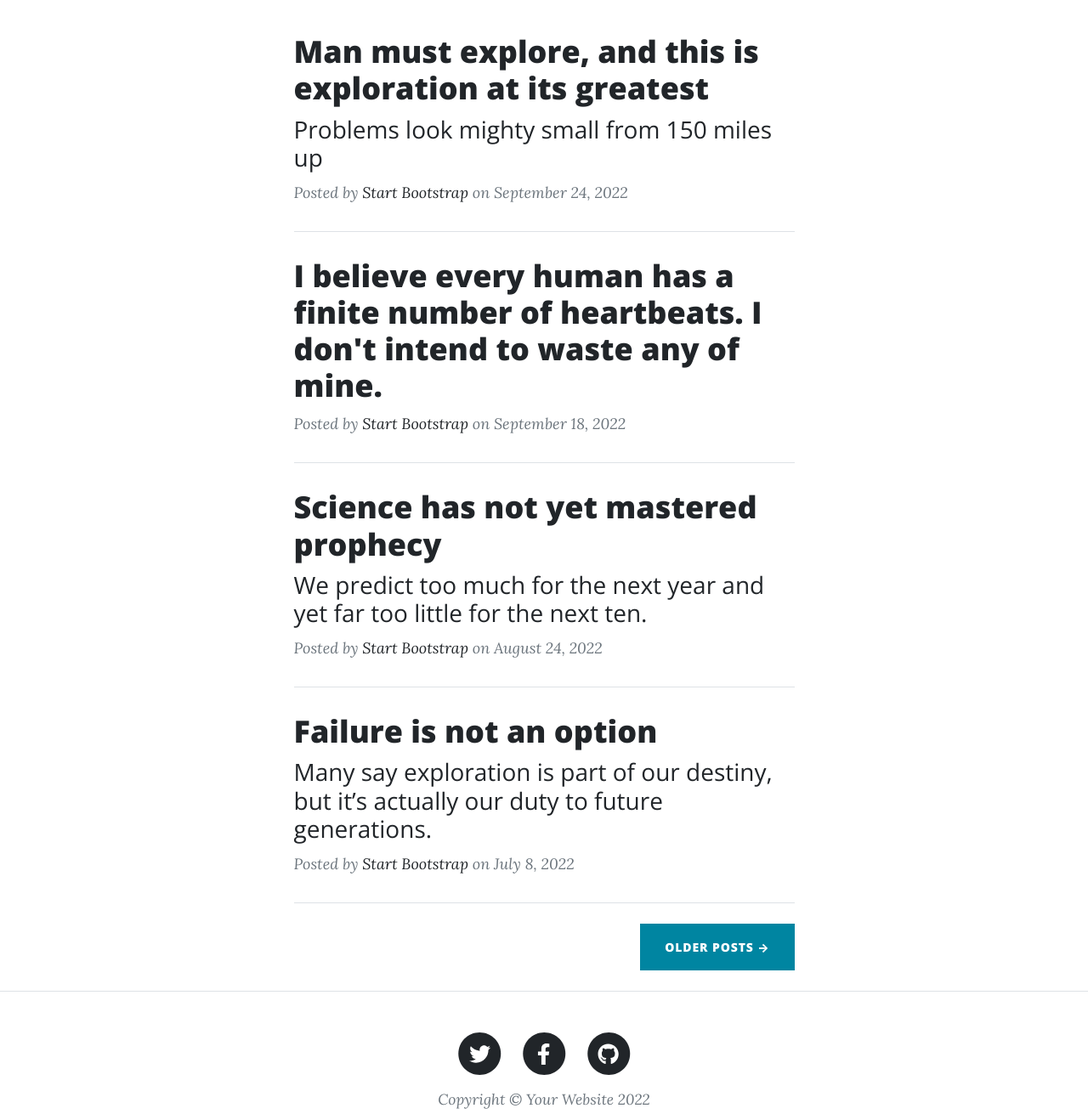
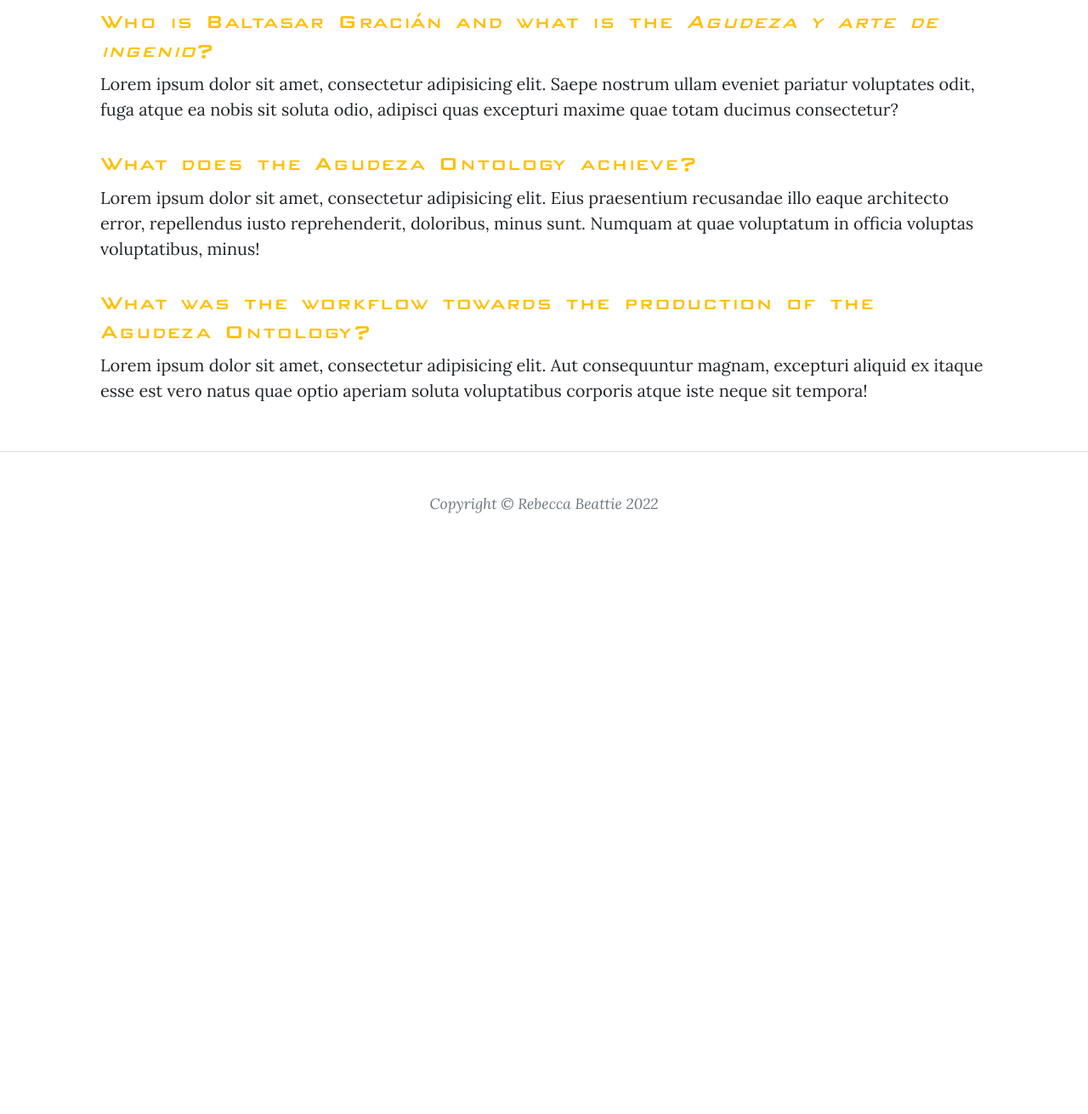
Before and after one commit to AgudezaOntology/home, a website: page dist/index.html in a window 1280 px wide. Shown: the part 720-2031 px from the top of the page at 85% size. After the commit the page ends 1374 px from the top, so only its background shows below. Drawn offline with nearby package versions, Linux system fonts and the light colour scheme.

Commit message:
EditPageLayout

```diff
--- a/dist/index.html
+++ b/dist/index.html
@@ -32,10 +32,10 @@
                 </button>
                 <div class="collapse navbar-collapse" id="navbarResponsive">
                     <ul class="navbar-nav ms-auto py-4 py-lg-0">
-                        <li class="nav-item"><a class="nav-link px-lg-3 py-3 py-lg-4" href="index.html" style="font-family:HeaderFont">Data Processing</a></li>
-                        <li class="nav-item"><a class="nav-link px-lg-3 py-3 py-lg-4" href="about.html" style="font-family:HeaderFont">Ontology Design</a></li>
-                        <li class="nav-item"><a class="nav-link px-lg-3 py-3 py-lg-4" href="post.html" style="font-family:HeaderFont">Agudeza Ontology</a></li>
-                        <li class="nav-item"><a class="nav-link px-lg-3 py-3 py-lg-4" href="contact.html" style="font-family:HeaderFont">Knowledge Representation</a></li>
+                        <li class="nav-item"><a class="nav-link px-lg-3 py-3 py-lg-4" href="dataprocessing.html" style="font-family:HeaderFont">Data Processing</a></li>
+                        <li class="nav-item"><a class="nav-link px-lg-3 py-3 py-lg-4" href="ontologydesign.html" style="font-family:HeaderFont">Ontology Design</a></li>
+                        <li class="nav-item"><a class="nav-link px-lg-3 py-3 py-lg-4" href="agudezaontology.html" style="font-family:HeaderFont">Agudeza Ontology</a></li>
+                        <li class="nav-item"><a class="nav-link px-lg-3 py-3 py-lg-4" href="knowledgerepresentation.html" style="font-family:HeaderFont">Knowledge Representation</a></li>
                     </ul>
                 </div>
             </div>
@@ -54,99 +54,25 @@
             </div>
         </header>
         <!-- Main Content-->
-        <div class="container px-4 px-lg-5">
-            <div class="row gx-4 gx-lg-5 justify-content-center">
-                <div class="col-md-10 col-lg-8 col-xl-7">
-                    <!-- Post preview-->
-                    <div class="post-preview">
-                        <a href="post.html">
-                            <h2 class="post-title">Man must explore, and this is exploration at its greatest</h2>
-                            <h3 class="post-subtitle">Problems look mighty small from 150 miles up</h3>
-                        </a>
-                        <p class="post-meta">
-                            Posted by
-                            <a href="#!">Start Bootstrap</a>
-                            on September 24, 2022
-                        </p>
+         <main class="mb-4">
+            <div class="container px-4 px-lg-5">
+                <div class="row gx-4 gx-lg-5 justify-content-center">
+			<h3 style="font-family:HeaderFont; color:#ffbf00">Who is Baltasar Gracián and what is the <i>Agudeza y arte de ingenio</i>?</h3>
+                        <p>Lorem ipsum dolor sit amet, consectetur adipisicing elit. Saepe nostrum ullam eveniet pariatur voluptates odit, fuga atque ea nobis sit soluta odio, adipisci quas excepturi maxime quae totam ducimus consectetur?</p>
+                        <h3 style="font-family:HeaderFont; color:#ffbf00">What does the Agudeza Ontology achieve?</h3>
+			<p>Lorem ipsum dolor sit amet, consectetur adipisicing elit. Eius praesentium recusandae illo eaque architecto error, repellendus iusto reprehenderit, doloribus, minus sunt. Numquam at quae voluptatum in officia voluptas voluptatibus, minus!</p>
+                        <h3 style="font-family:HeaderFont; color:#ffbf00">What was the workflow towards the production of the Agudeza Ontology?</h3>
+			<p>Lorem ipsum dolor sit amet, consectetur adipisicing elit. Aut consequuntur magnam, excepturi aliquid ex itaque esse est vero natus quae optio aperiam soluta voluptatibus corporis atque iste neque sit tempora!</p>
                     </div>
-                    <!-- Divider-->
-                    <hr class="my-4" />
-                    <!-- Post preview-->
-                    <div class="post-preview">
-                        <a href="post.html"><h2 class="post-title">I believe every human has a finite number of heartbeats. I don't intend to waste any of mine.</h2></a>
-                        <p class="post-meta">
-                            Posted by
-                            <a href="#!">Start Bootstrap</a>
-                            on September 18, 2022
-                        </p>
-                    </div>
-                    <!-- Divider-->
-                    <hr class="my-4" />
-                    <!-- Post preview-->
-                    <div class="post-preview">
-                        <a href="post.html">
-                            <h2 class="post-title">Science has not yet mastered prophecy</h2>
-                            <h3 class="post-subtitle">We predict too much for the next year and yet far too little for the next ten.</h3>
-                        </a>
-                        <p class="post-meta">
-                            Posted by
-                            <a href="#!">Start Bootstrap</a>
-                            on August 24, 2022
-                        </p>
-                    </div>
-                    <!-- Divider-->
-                    <hr class="my-4" />
-                    <!-- Post preview-->
-                    <div class="post-preview">
-                        <a href="post.html">
-                            <h2 class="post-title">Failure is not an option</h2>
-                            <h3 class="post-subtitle">Many say exploration is part of our destiny, but it’s actually our duty to future generations.</h3>
-                        </a>
-                        <p class="post-meta">
-                            Posted by
-                            <a href="#!">Start Bootstrap</a>
-                            on July 8, 2022
-                        </p>
-                    </div>
-                    <!-- Divider-->
-                    <hr class="my-4" />
-                    <!-- Pager-->
-                    <div class="d-flex justify-content-end mb-4"><a class="btn btn-primary text-uppercase" href="#!">Older Posts →</a></div>
                 </div>
             </div>
-        </div>
+        </main>
         <!-- Footer-->
         <footer class="border-top">
             <div class="container px-4 px-lg-5">
                 <div class="row gx-4 gx-lg-5 justify-content-center">
                     <div class="col-md-10 col-lg-8 col-xl-7">
-                        <ul class="list-inline text-center">
-                            <li class="list-inline-item">
-                                <a href="#!">
-                                    <span class="fa-stack fa-lg">
-                                        <i class="fas fa-circle fa-stack-2x"></i>
-                                        <i class="fab fa-twitter fa-stack-1x fa-inverse"></i>
-                                    </span>
-                                </a>
-                            </li>
-                            <li class="list-inline-item">
-                                <a href="#!">
-                                    <span class="fa-stack fa-lg">
-                                        <i class="fas fa-circle fa-stack-2x"></i>
-                                        <i class="fab fa-facebook-f fa-stack-1x fa-inverse"></i>
-                                    </span>
-                                </a>
-                            </li>
-                            <li class="list-inline-item">
-                                <a href="#!">
-                                    <span class="fa-stack fa-lg">
-                                        <i class="fas fa-circle fa-stack-2x"></i>
-                                        <i class="fab fa-github fa-stack-1x fa-inverse"></i>
-                                    </span>
-                                </a>
-                            </li>
-                        </ul>
-                        <div class="small text-center text-muted fst-italic">Copyright &copy; Your Website 2022</div>
+                        <div class="small text-center text-muted fst-italic">Copyright &copy; Rebecca Beattie 2022</div>
                     </div>
                 </div>
             </div>
```
